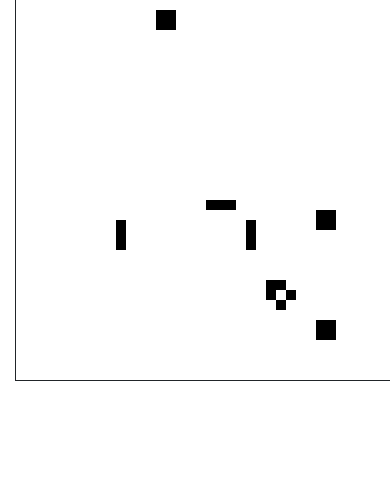
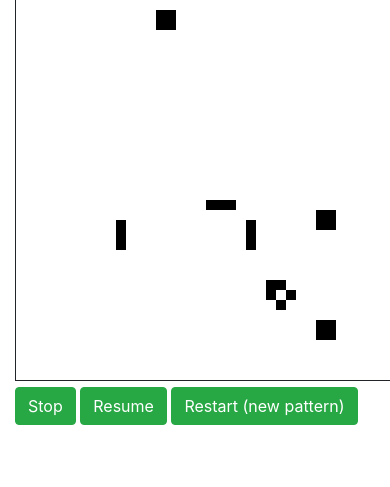
Before and after one commit to gbmcarlos/game-of-life-js, a PHP site: template www/app/templates/random-pattern.twig in a window 390 px wide. Shown: the part 67-554 px from the top of the page. Run offline with PHP 8.4, Linux system fonts and the light colour scheme; the template is opened without the code that fills it, so the values that code supplies are empty; some libraries are stand-ins or nearby versions.

Commit message:
random page template, mobile stylings and stop, resume and restart buttons

```diff
--- a/www/app/templates/random-pattern.twig
+++ b/www/app/templates/random-pattern.twig
@@ -5,8 +5,13 @@
 {% block content %}
     <h4>Game of life grid created form a random pattern</h4>
     <div class="row">
-        <div id="grid-container" class="col-md-6 offset-md-3">
+        <div class="offset-md-3 col-md-3 col-sm-12" id="grid-container">
             <svg id="grid" xmlns="http://www.w3.org/2000/svg" xmlns:xlink="http://www.w3.org/1999/xlink" class="grid"></svg>
+        </div>
+        <div class="col-md-3 col-sm-12">
+            <button type="button" class="btn btn-success" id="stopBtn">Stop</button>
+            <button type="button" class="btn btn-success" id="resumeBtn">Resume</button>
+            <button type="button" class="btn btn-success" id="restartBtn">Restart (new pattern)</button>
         </div>
     </div>
 {% endblock %}
```
